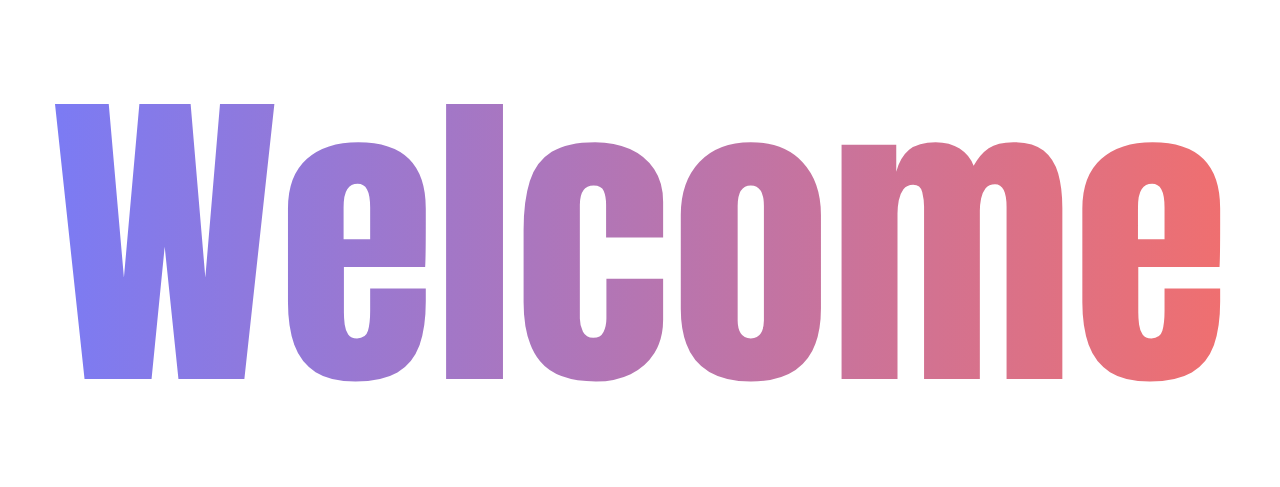
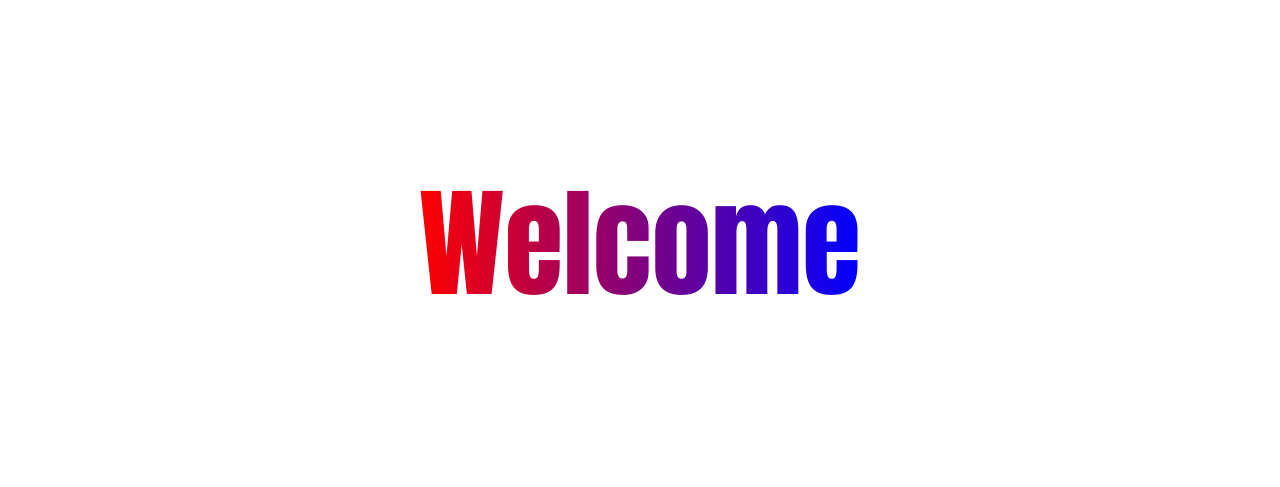
Before and after one commit to rajdeepdebnath/css-2024, a plain HTML site: page gradient-text1.html in a window 1280 px wide. Shown: the part 165-652 px from the top of the page. Drawn offline with Linux system fonts and the light colour scheme.

Commit message:
text gradient fixed

```diff
--- a/gradient-text1.html
+++ b/gradient-text1.html
@@ -12,15 +12,11 @@
         align-items: center;
       }
       .text {
-        font-size: 40vh;
+        font-size: 15vh;
         font-family: Impact, Haettenschweiler, "Arial Narrow Bold", sans-serif;
-        background: linear-gradient(
-          to right,
-          rgb(123, 123, 244),
-          rgb(240, 111, 111)
-        );
+        background: linear-gradient(to right, red, blue);
         background-clip: text;
-        -webkit-text-fill-color: transparent;
+        color: transparent;
       }
     </style>
   </head>
```
